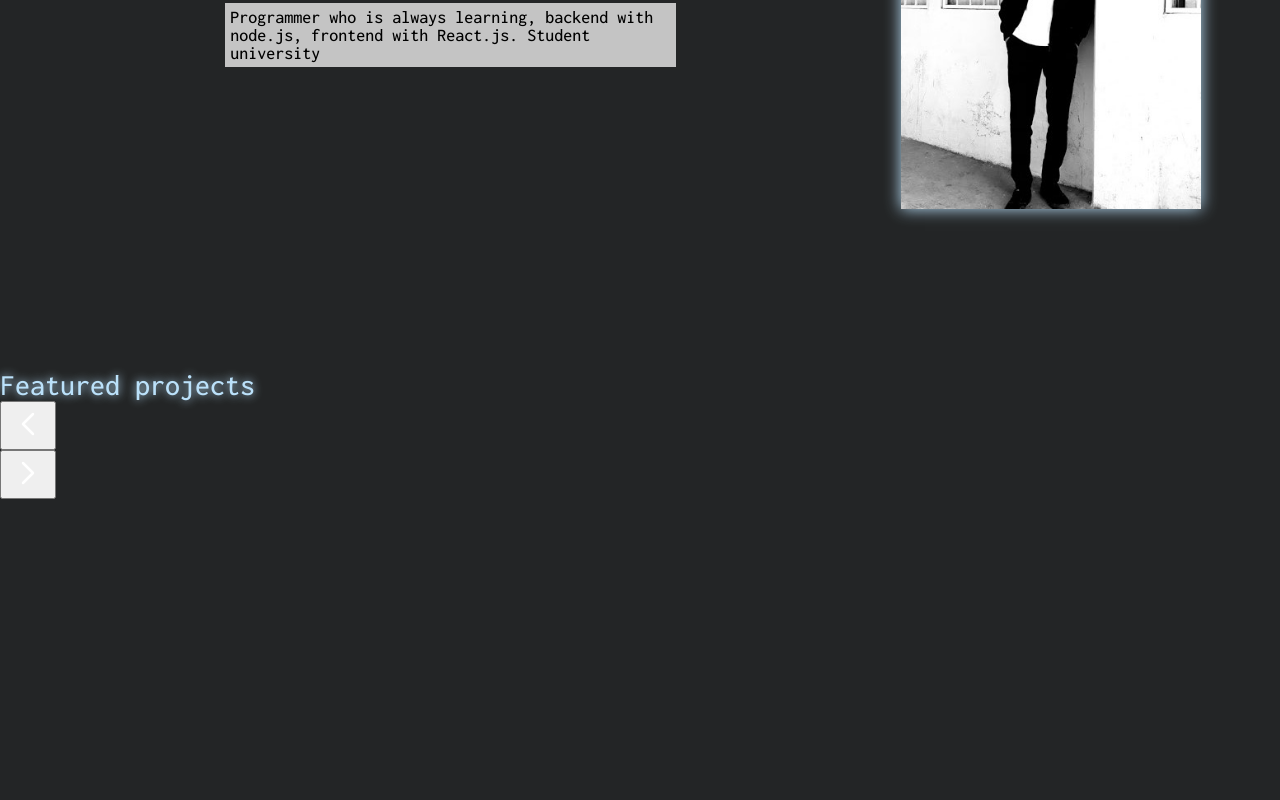
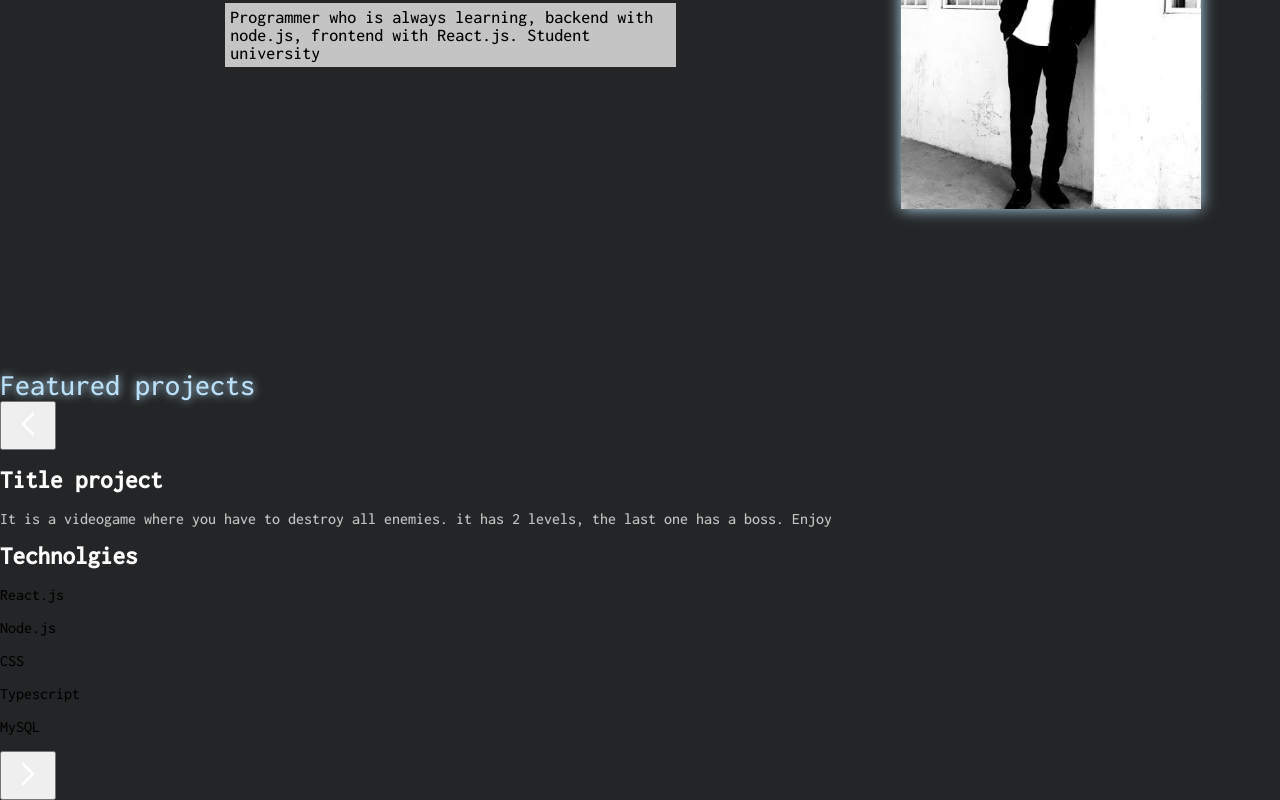
Before and after one commit to sam-621/rogeliosamuel.com, a React app: page / in a window 1280 px wide. Shown: the part 416-1216 px from the top of the page. Before the commit the page ends 915 px from the top, so only its background shows below. Built offline with nearby package versions, Linux system fonts and the light colour scheme.

Commit message:
[ADD] Projects data and loops and projects components

```diff
--- /dev/null
+++ b/src/assets/FeaturedProjects.js
@@ -0,0 +1,9 @@
+export const FeaturedProjectsData = [
+  {
+    ID: 1,
+    title: "Title project",
+    littleDescription:
+      "It is a videogame where you have to destroy all enemies. it has 2 levels, the last one has a boss. Enjoy",
+    technologies: ["React.js", "Node.js", "CSS", "Typescript", "MySQL"],
+  },
+];
--- /dev/null
+++ b/src/components/atoms/text/Content.jsx
@@ -0,0 +1,7 @@
+import React from "react";
+
+const Content = ({ Paragraph }) => {
+  return <p style={{ color: "#C4C4C4" }}>{Paragraph}</p>;
+};
+
+export default Content;
--- /dev/null
+++ b/src/components/atoms/text/Subtitles.jsx
@@ -0,0 +1,7 @@
+import React from "react";
+
+const Subtitles = ({ Content }) => {
+  return <h1 style={{ color: "white", fontSize: "25px" }}>{Content}</h1>;
+};
+
+export default Subtitles;
--- /dev/null
+++ b/src/components/molecules/FeaturedProjectDescription.jsx
@@ -0,0 +1,27 @@
+import React from "react";
+
+import Subtitle from "../atoms/text/Subtitles";
+import Content from "../atoms/text/Content";
+
+const FeaturedProjectDescription = ({
+  title,
+  littleDescription,
+  technologies,
+}) => {
+  return (
+    <div>
+      <div>
+        <Subtitle Content={title} />
+        <Content Paragraph={littleDescription} />
+      </div>
+      <div>
+        <Subtitle Content="Technolgies" />
+        {technologies.map((technology, index) => {
+          return <p key={index}>{technology}</p>;
+        })}
+      </div>
+    </div>
+  );
+};
+
+export default FeaturedProjectDescription;
--- a/src/containers/FeaturedProjects.jsx
+++ b/src/containers/FeaturedProjects.jsx
@@ -1,7 +1,9 @@
 import React from "react";
 
+import { FeaturedProjectsData } from "../assets/FeaturedProjects";
 import SecondaryText from "../components/atoms/text/SecondaryText";
 import Arrow from "../components/atoms/img/Arrows";
+import FeaturedProjectDescription from "../components/molecules/FeaturedProjectDescription";
 
 const FeaturedProjects = () => {
   return (
@@ -15,7 +17,21 @@ const FeaturedProjects = () => {
             <Arrow Direction="left" />
           </button>
         </div>
-        <div></div>
+        <div>
+          <div>
+            {FeaturedProjectsData.map((project, index) => {
+              return (
+                <FeaturedProjectDescription
+                  key={project.ID}
+                  littleDescription={project.littleDescription}
+                  technologies={project.technologies}
+                  title={project.title}
+                />
+              );
+            })}
+          </div>
+          <div></div>
+        </div>
         <div>
           <button>
             <Arrow Direction="right" />
```
